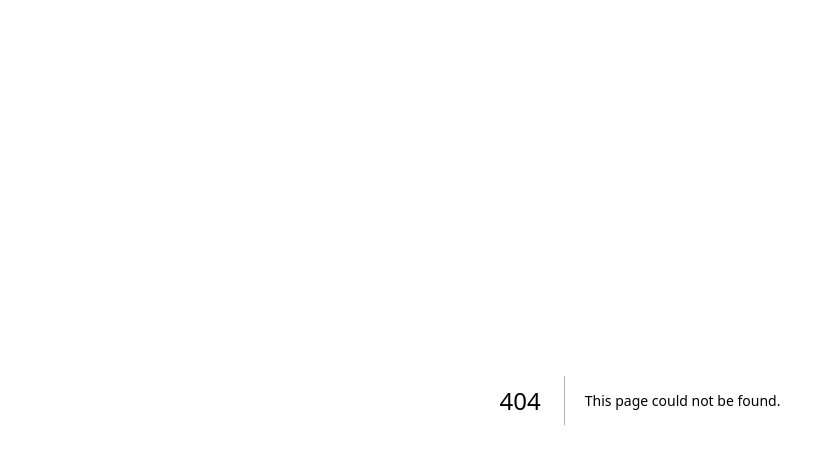
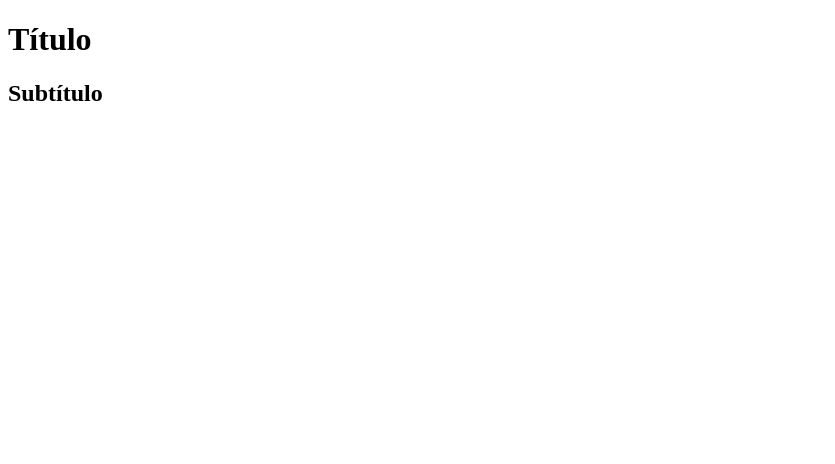
Before and after one commit to helioalb/nextjs, a Next.js app in the folder exercicios/: page /basicos/fragment in a window 1280 px wide. Before the commit this address had no page. Shown: the top 464 px of the page, without its empty margins (0-835 px from the left). Built offline with nearby package versions, Linux system fonts and the light colour scheme.

Commit message:
Add react fragment example

```diff
--- /dev/null
+++ b/exercicios/src/pages/basicos/fragment.jsx
@@ -0,0 +1,10 @@
+import React from 'react'
+
+export default function fragment() {
+  return (
+    <React.Fragment>
+      <h1>Título</h1>
+      <h2>Subtítulo</h2>
+    </React.Fragment>
+  )
+}
```
